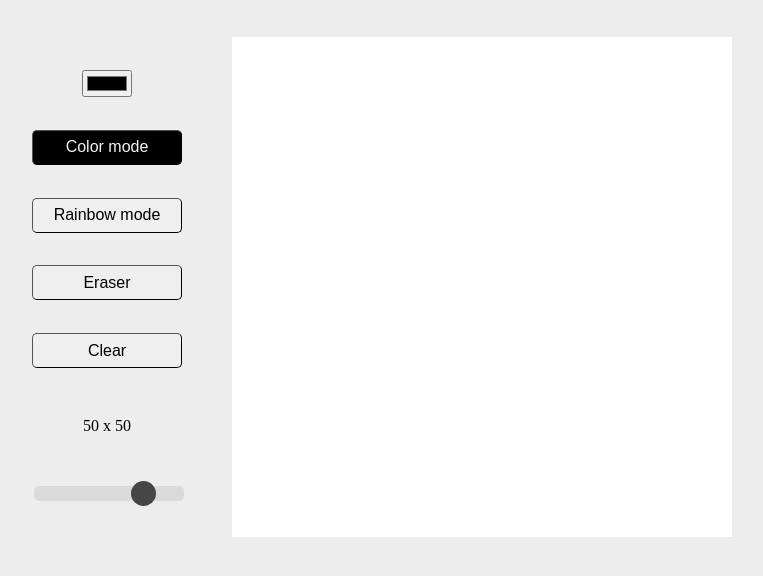
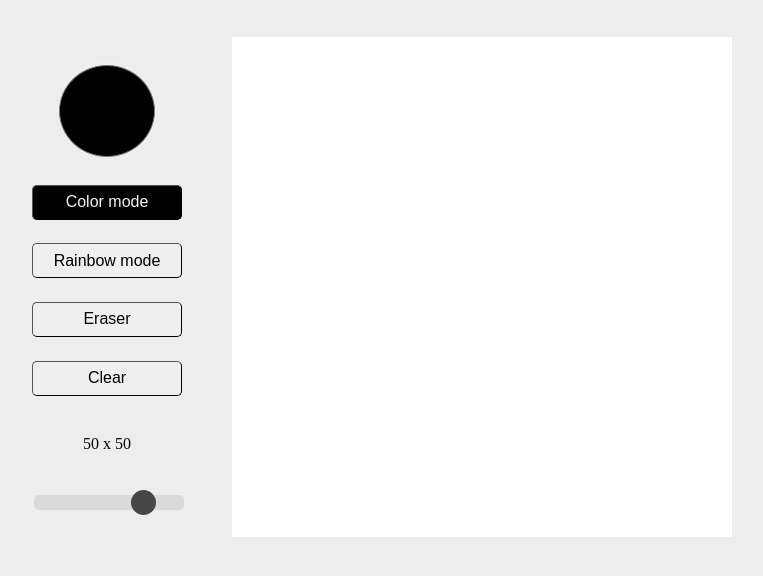
Before and after one commit to khalidwaleed0/etch-a-sketch, a plain HTML site: page index.html in a window 1280 px wide. Shown: the part 112-688 px from the top of the page, without its empty margins (258-1021 px from the left). Drawn offline with Linux system fonts and the light colour scheme.

Commit message:
Update style.css

```diff
--- a/style.css
+++ b/style.css
@@ -90,3 +90,17 @@ button.selected {
 	background: #04aa6d;
 	cursor: pointer;
 }
+
+.color-palette {
+
+	width: 100px;
+	height: 100px;
+	padding: 0px;
+	border-width: 0px;
+	border-radius: 50%;
+	cursor: pointer;
+}
+
+.color-palette::-webkit-color-swatch {
+	border-radius: 50%;
+}
```
